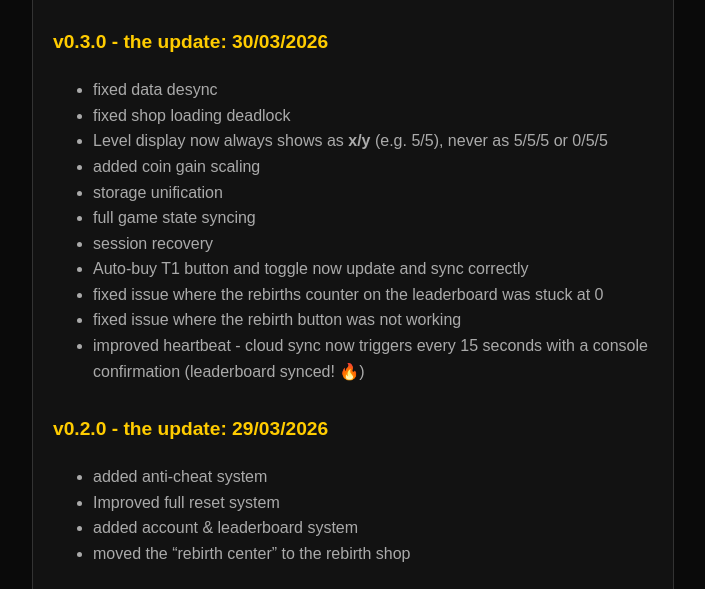
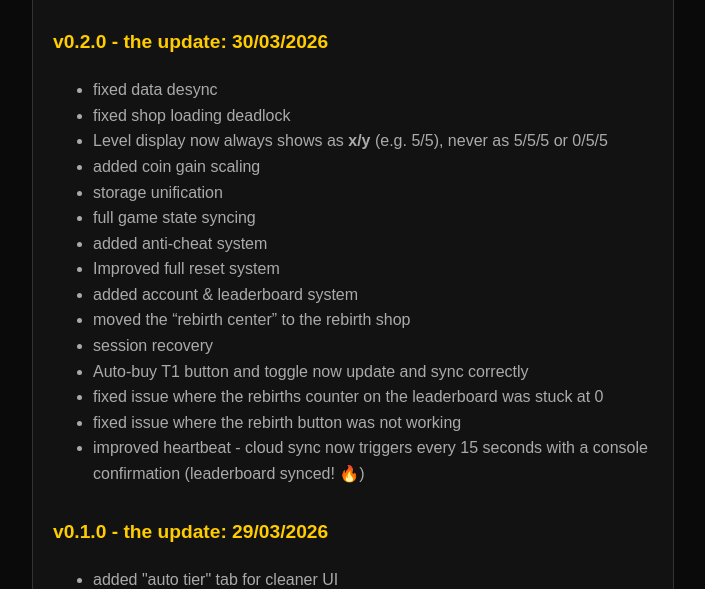
Before and after one commit to Brawlmap/ns-s-infinite-clicker-z, a plain HTML site: page changelog.html in a window 1280 px wide. Shown: the part 202-791 px from the top of the page, without its empty margins (287-992 px from the left). Drawn offline with Linux system fonts and the light colour scheme.

Commit message:
Update changelog with new version details

```diff
--- a/changelog.html
+++ b/changelog.html
@@ -21,7 +21,7 @@
         <h1>📜 changelog</h1>
 
         <div class="version">
-            <p class="version-tag">v0.3.0 - the update: 30/03/2026</p>
+            <p class="version-tag">v0.2.0 - the update: 30/03/2026</p>
             <ul>
                 <li>fixed data desync</li>
                 <li>fixed shop loading deadlock</li>
@@ -29,20 +29,15 @@
                 <li>added coin gain scaling</li>
                 <li>storage unification</li>
                 <li>full game state syncing</li>
+                <li>added anti-cheat system</li>
+                <li>Improved full reset system</li>
+                <li>added account & leaderboard system</li>
+                <li>moved the “rebirth center” to the rebirth shop</li>
                 <li>session recovery</li>
                 <li>Auto-buy T1 button and toggle now update and sync correctly</li>
                 <li>fixed issue where the rebirths counter on the leaderboard was stuck at 0</li>
                 <li>fixed issue where the rebirth button was not working</li>
                 <li>improved heartbeat - cloud sync now triggers every 15 seconds with a console confirmation (leaderboard synced! 🔥)</li>
-            </ul>
-        </div>
-        <div class="version">
-            <p class="version-tag">v0.2.0 - the update: 29/03/2026</p>
-            <ul>
-                <li>added anti-cheat system</li>
-                <li>Improved full reset system</li>
-                <li>added account & leaderboard system</li>
-                <li>moved the “rebirth center” to the rebirth shop</li>
             </ul>
         </div>
         <div class="version">
```
